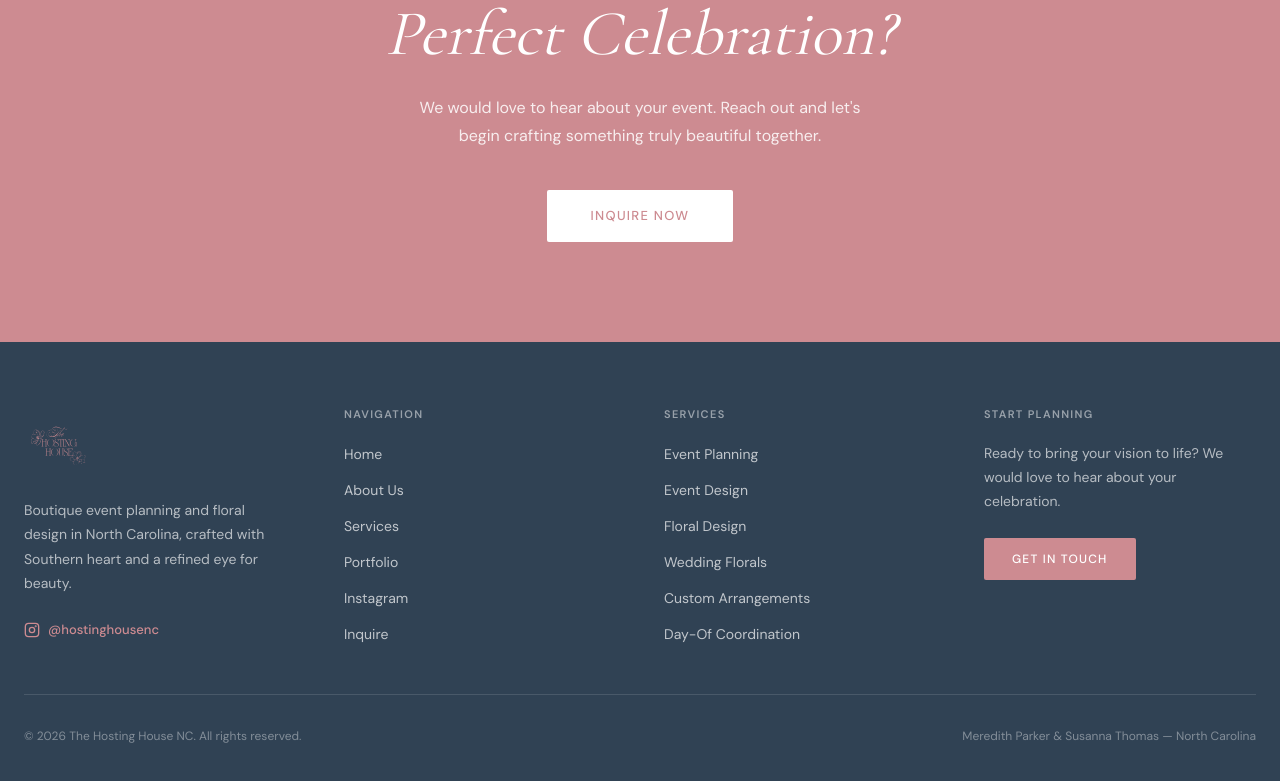
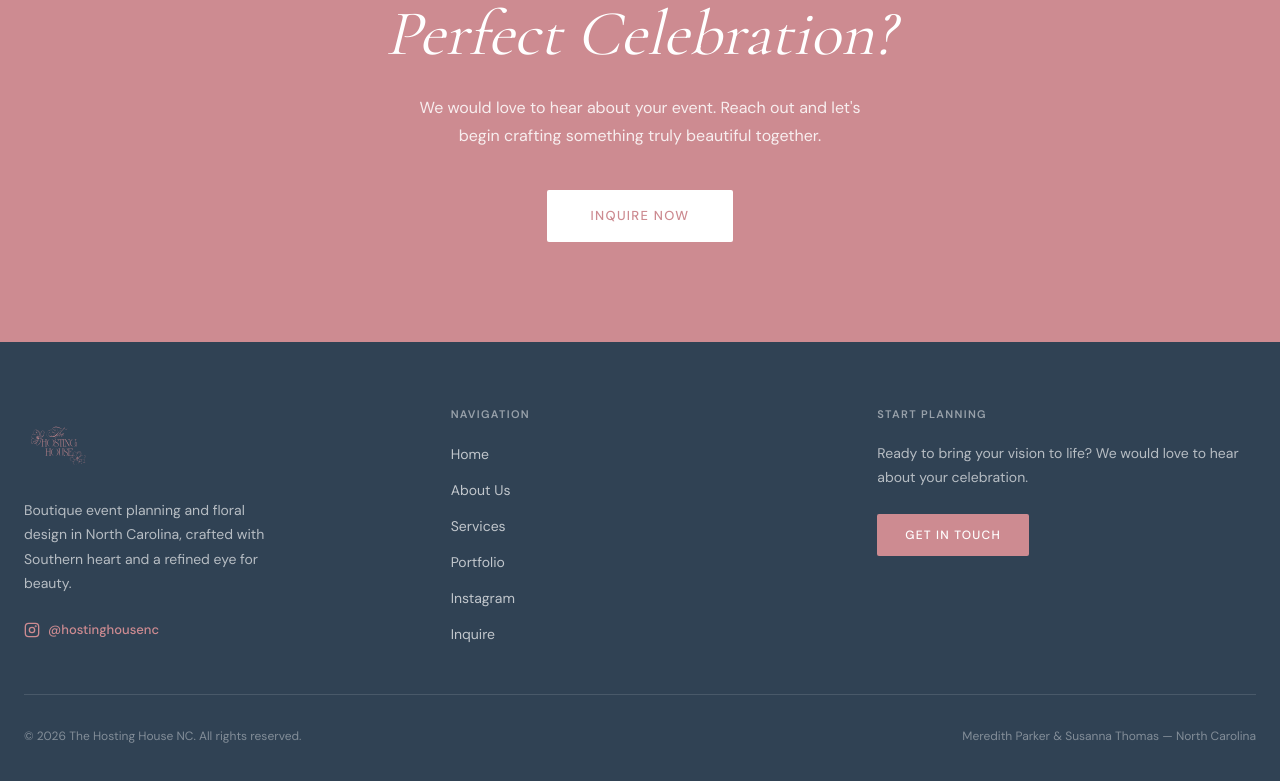
Before and after one commit to steinbros1012/hosting-house-nc, a Next.js app: page / in a window 1280 px wide. Shown: the part 5975-6756 px from the top of the page. Built offline with nearby package versions, Linux system fonts and the light colour scheme; a web font is replaced by a local one.

Commit message:
fix: remove dead services links column from footer

```diff
--- a/components/Footer.tsx
+++ b/components/Footer.tsx
@@ -118,42 +118,6 @@ export default function Footer() {
             </ul>
           </div>
 
-          {/* Services */}
-          <div>
-            <h4
-              style={{
-                fontFamily: "var(--font-dm-sans)",
-                fontSize: "11px",
-                fontWeight: 600,
-                letterSpacing: "0.12em",
-                textTransform: "uppercase",
-                color: "rgba(255,255,255,0.5)",
-                marginBottom: "20px",
-              }}
-            >
-              Services
-            </h4>
-            <ul style={{ listStyle: "none", padding: 0, margin: 0, display: "flex", flexDirection: "column", gap: "12px" }}>
-              {["Event Planning", "Event Design", "Floral Design", "Wedding Florals", "Custom Arrangements", "Day-Of Coordination"].map(
-                (service) => (
-                  <li key={service}>
-                    <Link
-                      href="/services"
-                      style={{
-                        fontFamily: "var(--font-dm-sans)",
-                        fontSize: "14px",
-                        color: "rgba(255,255,255,0.7)",
-                        textDecoration: "none",
-                      }}
-                    >
-                      {service}
-                    </Link>
-                  </li>
-                )
-              )}
-            </ul>
-          </div>
-
           {/* Contact CTA */}
           <div>
             <h4
```
